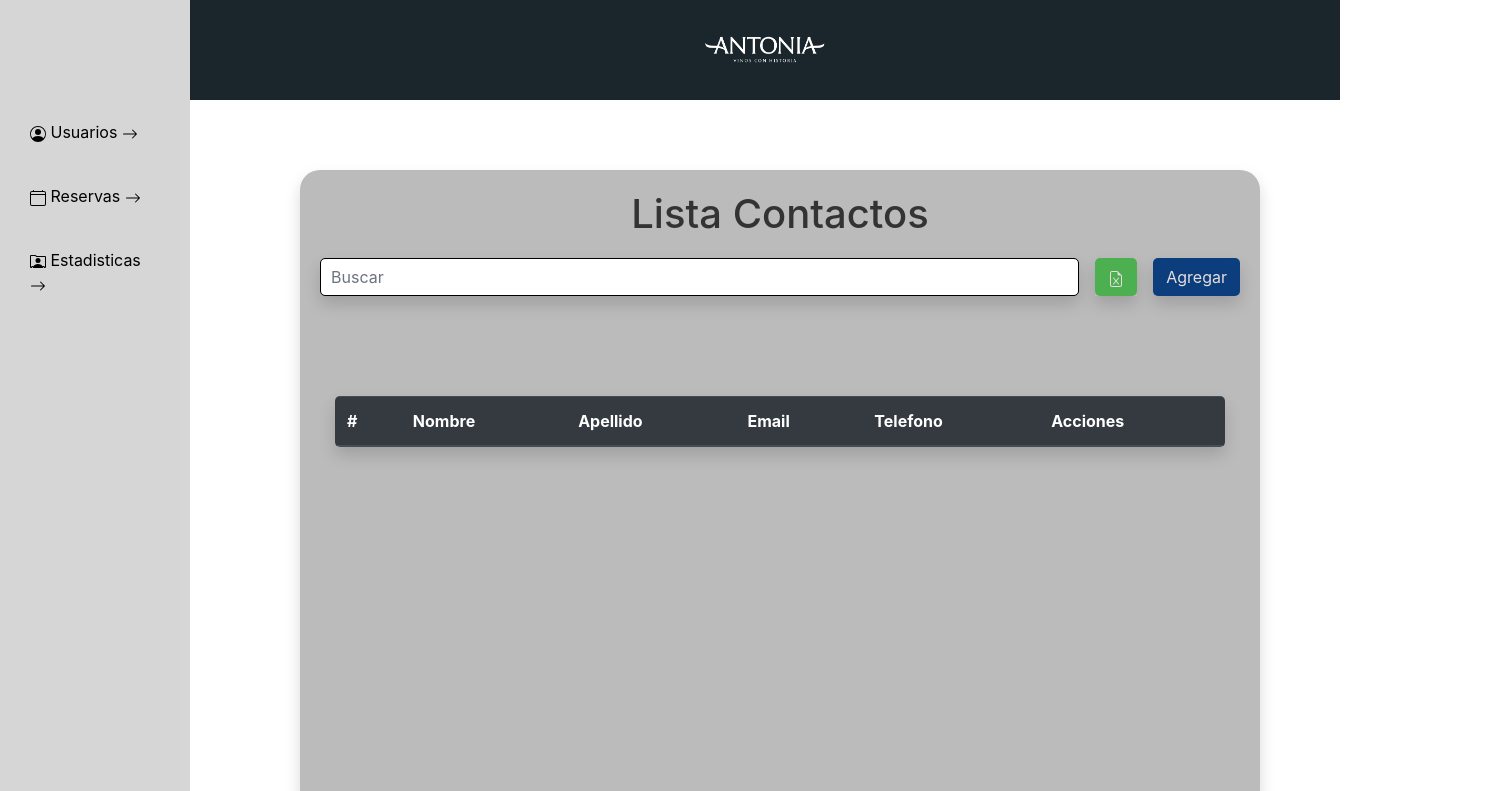
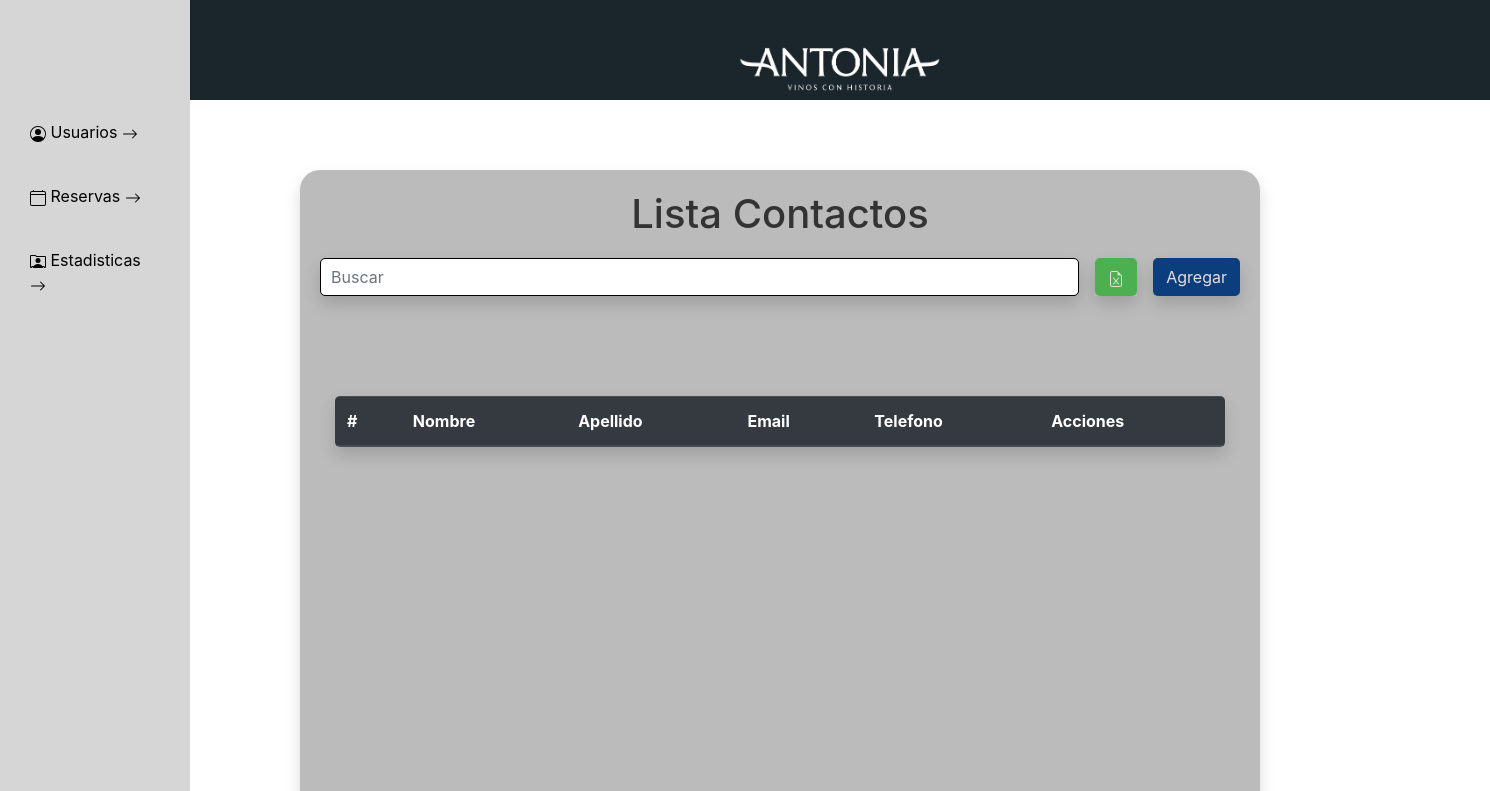
Before and after one commit to Wencito/ReservasDeCataciones, a plain HTML site: page Html/Español html/IndexAdmin.html in a window 1280 px wide. Shown: the top 791 px of the page, 1490 px wide, since content can reach past the window. Drawn offline with nearby package versions, Linux system fonts and the light colour scheme; no server answers.

Commit message:
Add files via upload

```diff
--- a/Html/Español html/Dashboard.css
+++ b/Html/Español html/Dashboard.css
@@ -61,7 +61,7 @@ body {
 }
 
 .login_logo img {
-    max-width: 150px;
+    max-width: 250px;
     height: auto;
 }
 
@@ -196,7 +196,7 @@ tbody tr:hover {
     flex-grow: 1;
     margin: 0;
     height:100px;
-    width: 100%;
+    width: 1300px;
 }
 
 .Footer1 {
```
Also changed, not shown: Html/Español html/Atamisque.html (+1 -1 lines), Html/Español html/LaRural.html (+1 -1 lines).
